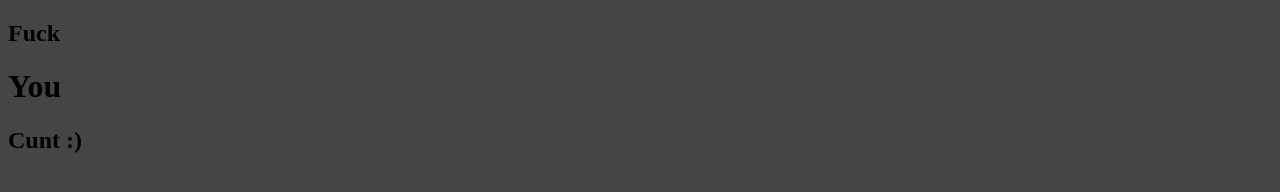
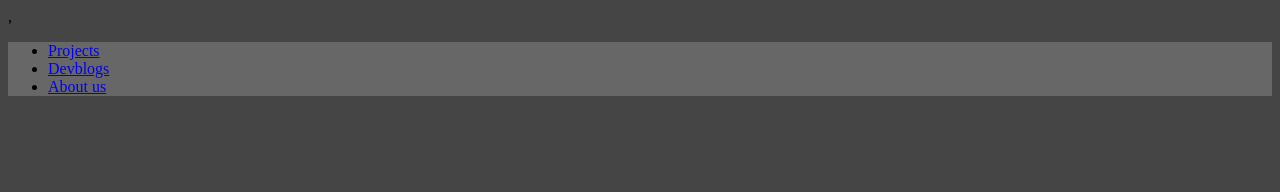
Before and after one commit to Amber-Core/devblog, a plain HTML site: page index.html in a window 1280 px wide. Drawn offline with Linux system fonts and the light colour scheme.

Commit message:
update index.html

```diff
--- a/index.html
+++ b/index.html
@@ -2,15 +2,25 @@
 <html lang="en" dir="ltr">
   <head>
     <meta charset="utf-8">
-    <meta class="description" content="Amber Core's Website">
+    <meta class="description" content="Amber Core's Website">,
     <title>Amber Core's Website</title>
     <link rel="stylesheet" type= "text/css" href="style.css">
   </head>
   <body>
-   <div class="headers">
-     <h2>Fuck</h2>
-     <h1>You</h1>
-     <h2>Cunt :)</h2>
-   </div>
+   <header>
+     <nav>
+       <ul>
+         <li><a href="Projects">Projects</a></li>
+         <li><a href="Devblogs">Devblogs</a></li>
+         <li><a href="About us">About us</a></li>
+       </ul>
+     </nav>
+   </header>
+   <main>
+
+   </main>
+   <footer>
+
+   </footer>
   </body>
 </html>
```
